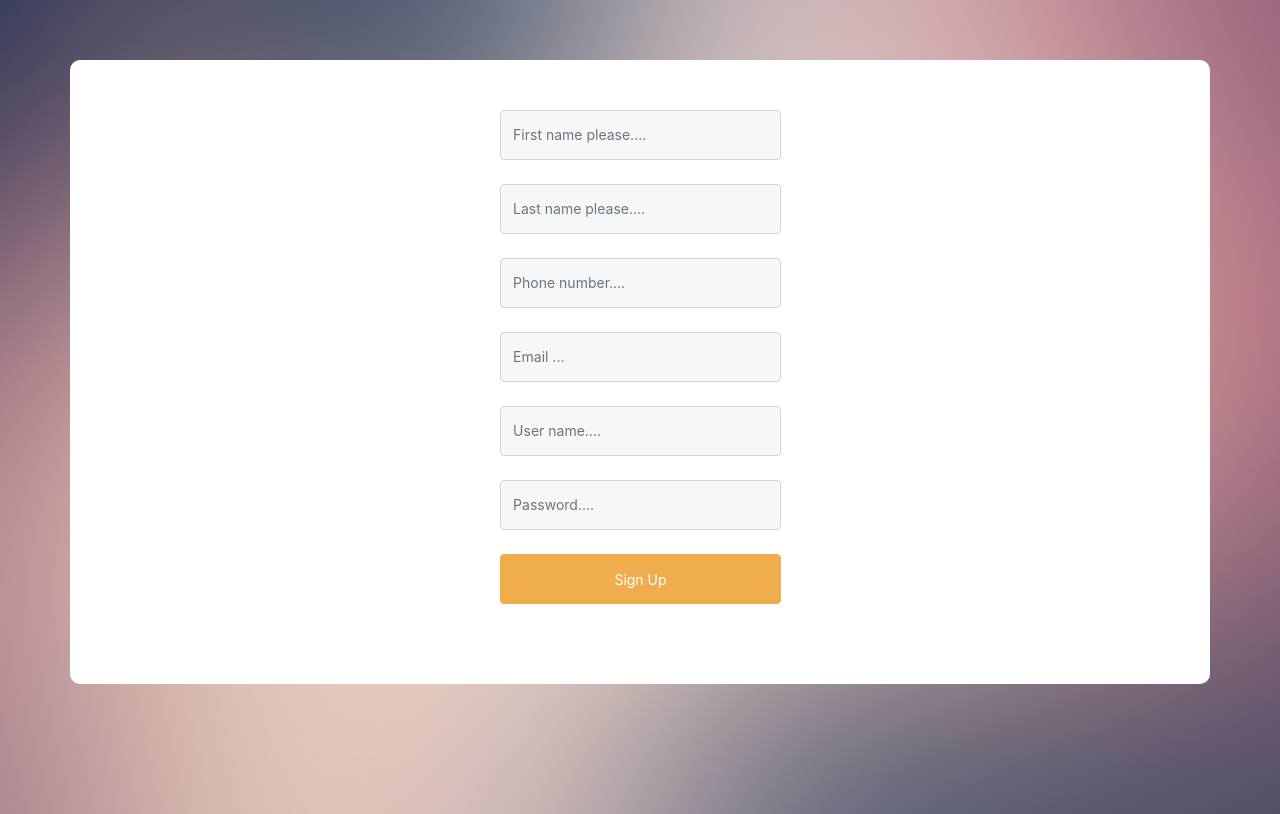
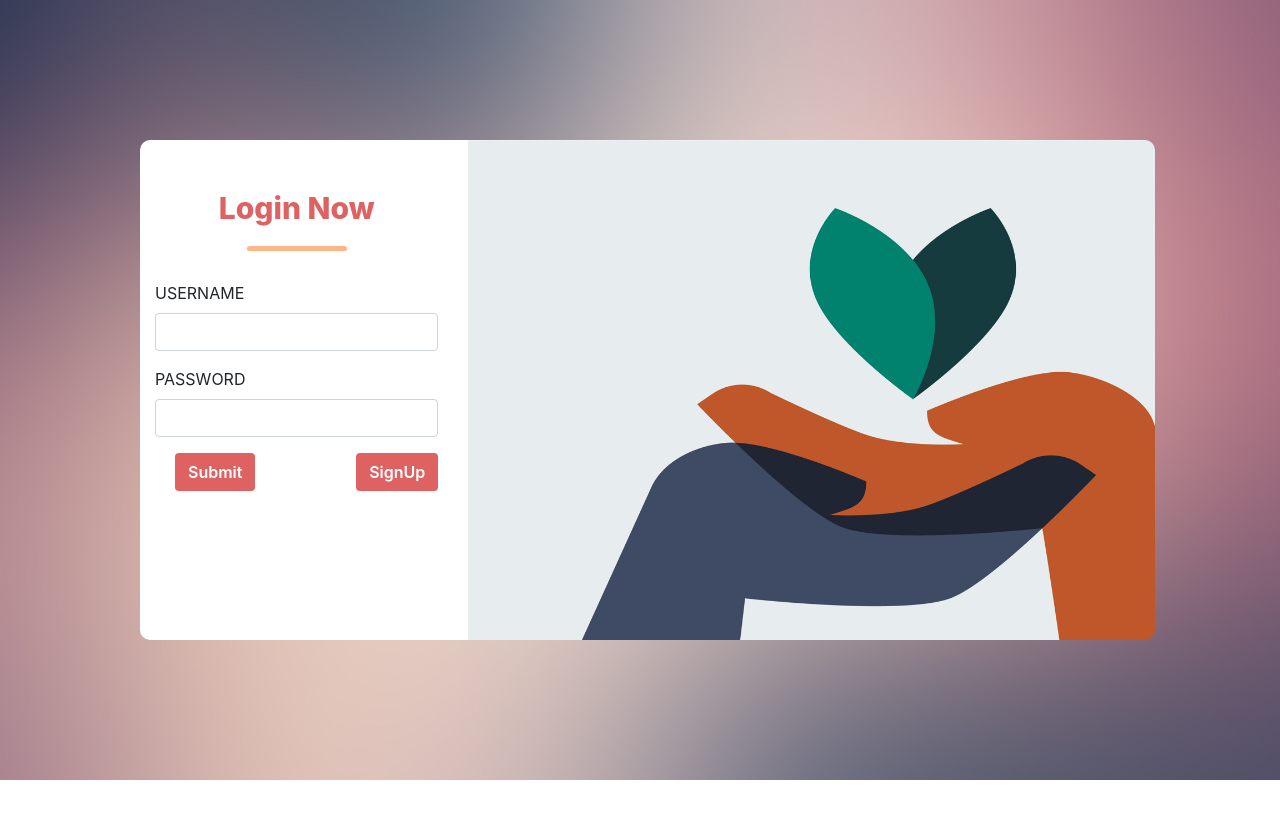
Before and after one commit to walid-hajhussien/BlackCodeTeam, a website: page client/index.html in a window 1280 px wide. Drawn offline with nearby package versions, Linux system fonts and the light colour scheme; some packages are replaced by stand-ins of ours.

Commit message:
(fix)style issues

```diff
--- a/client/components/login.js
+++ b/client/components/login.js
@@ -2,7 +2,7 @@ angular.module('app').component('login', {
   controller:function(){
     this.loginData = function(login){
       var loginInfo = {
-        username: login.username,
+        username: login.usernamer,
         password: login.password
       }
       console.log("Login Info Was Saved " + "Username: " + login.username + " " + "Password: " + login.password)
@@ -14,7 +14,7 @@ angular.module('app').component('login', {
   bindings: {},
   template:`
     <section class="login-block">
-      <div class="container">
+      <div class="containerLogin">
         <div class="row">
           <div class="col-md-4 login-sec">
             <h2 class="text-center">Login Now</h2>
--- a/client/index.html
+++ b/client/index.html
@@ -23,7 +23,7 @@
 <body>
 
 
-  <signup></signup>
+  <login></login>
 
 
   <script type="text/javascript" src="main.js"></script>
--- a/client/style/style.css
+++ b/client/style/style.css
@@ -1,56 +1,3 @@
-/*Login Section*/
-.login-block {
-  background: #DE6262;
-  background: -webkit-linear-gradient(to bottom, #FFB88C, #DE6262);
-  background: linear-gradient(to bottom, #FFB88C, #DE6262);
-  float: left;
-  width: 100%;
-  padding: 284px;
-}
-
-.banner-sec {
-  background: url(../image/login.jpg) no-repeat left bottom;
-  background-size: cover;
-  min-height: 500px;
-  border-radius: 0 10px 10px 0;
-}
-
-.container {
-  background: #fff;
-  border-radius: 10px;
-}
-
-.login-sec {
-  padding: 50px 30px;
-  position: relative;
-}
-
-.login-sec h2 {
-  margin-bottom: 30px;
-  font-weight: 800;
-  font-size: 30px;
-  color: #DE6262;
-}
-
-.login-sec h2:after {
-  content: " ";
-  width: 100px;
-  height: 5px;
-  background: #FEB58A;
-  display: block;
-  margin-top: 20px;
-  border-radius: 3px;
-  margin-left: auto;
-  margin-right: auto
-}
-
-.btn-login {
-  background: #DE6262;
-  color: #fff;
-  font-weight: 600;
-}
-
-/*End Login Section*/
 /* signup section*/
 .signupform {
   background-image: url("../image/signup.jpg");
@@ -151,3 +98,60 @@
 }
 
 /* End signup section*/
+/*Login Section*/
+.login-block {
+/*  background: #DE6262;
+  background: -webkit-linear-gradient(to bottom, #FFB88C, #DE6262);
+  background: linear-gradient(to bottom, #FFB88C, #DE6262);*/
+    background-image: url("../image/signup.jpg");
+  background-repeat: no-repeat;
+  background-position: center;
+  background-size: cover;
+  float: left;
+  width: 100%;
+  padding: 140px;
+}
+
+.banner-sec {
+  background: url(../image/login.jpg) no-repeat left bottom;
+  background-size: cover;
+  min-height: 500px;
+  border-radius: 0 10px 10px 0;
+}
+
+.containerLogin {
+  background: #fff;
+  border-radius: 10px;
+}
+
+.login-sec {
+  padding: 50px 30px;
+  position: relative;
+}
+
+.login-sec h2 {
+  margin-bottom: 30px;
+  font-weight: 800;
+  font-size: 30px;
+  color: #DE6262;
+}
+
+.login-sec h2:after {
+  content: " ";
+  width: 100px;
+  height: 5px;
+  background: #FEB58A;
+  display: block;
+  margin-top: 20px;
+  border-radius: 3px;
+  margin-left: auto;
+  margin-right: auto
+}
+
+.btn-login {
+  background: #DE6262;
+  color: #fff;
+  font-weight: 600;
+}
+
+/*End Login Section */
```
